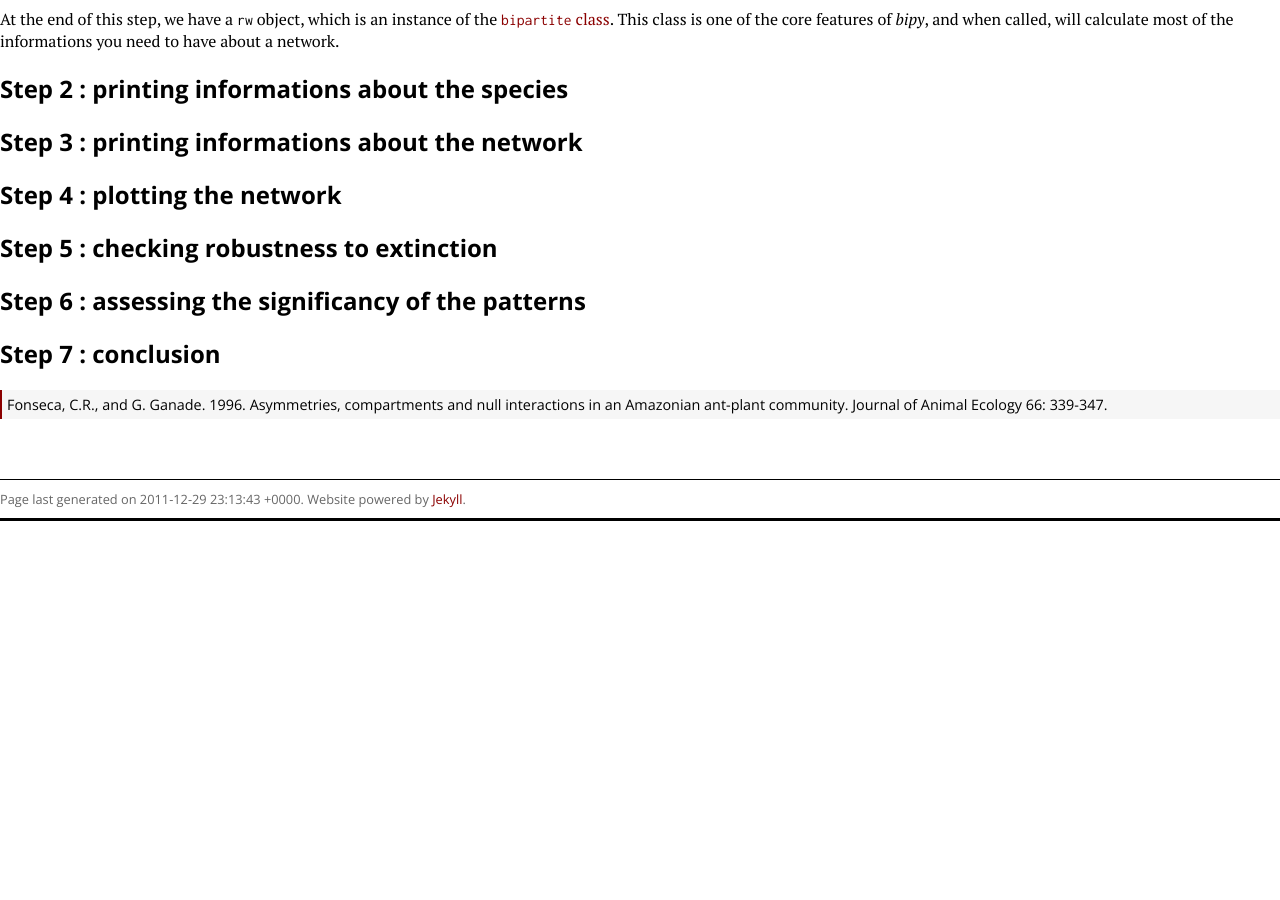
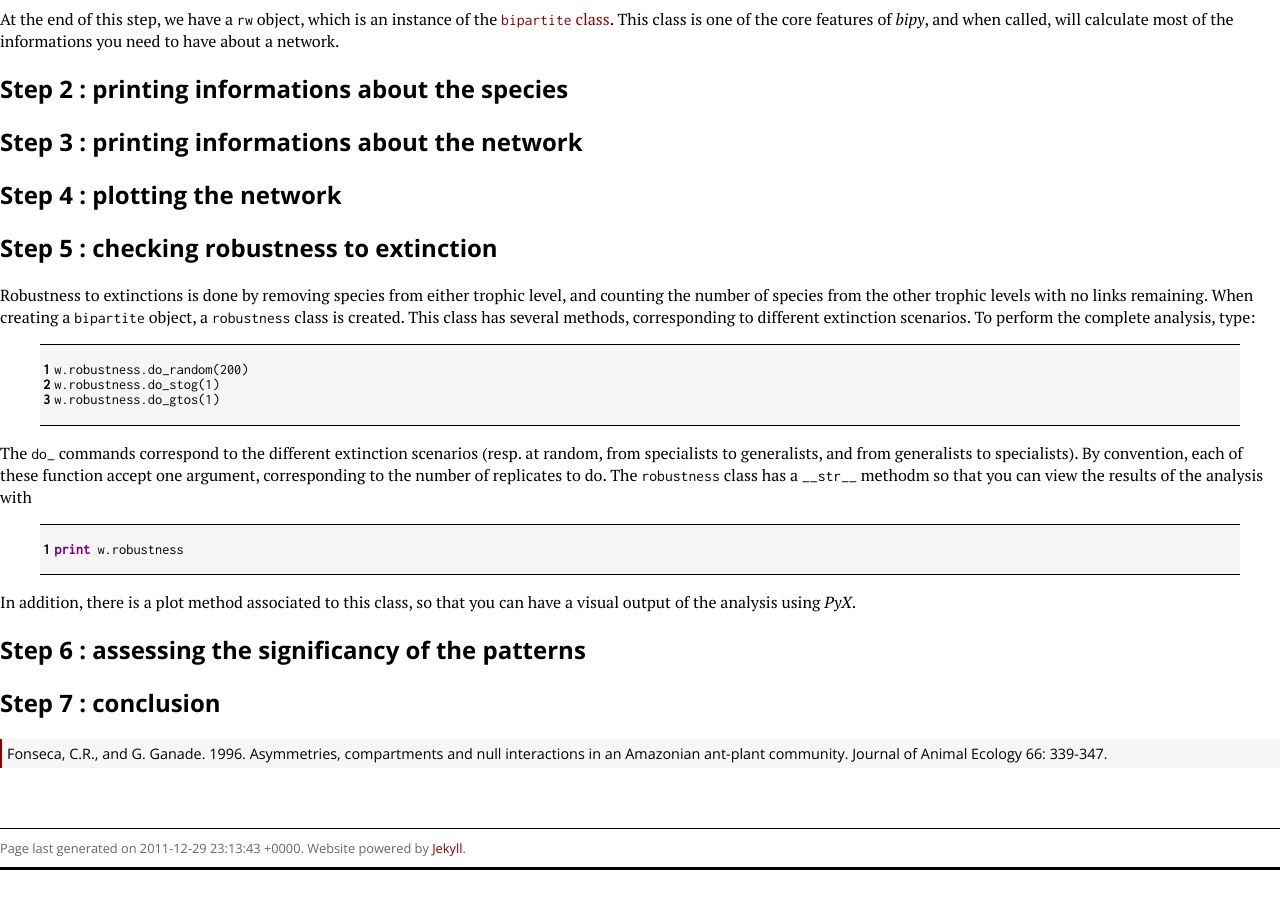
Before and after one commit to tpoisot/bipy, a Jekyll site: the page built from tutorial/index.md, in a window 1280 px wide and 900 px high, scrolled down 815 px. Built offline with Jekyll 4.4.1, drawn with Linux system fonts in a browser that asks for light colours; before the commit the page ends 1366 px from its top, so only the background shows below that.

Commit message:
Update to the tutorial about extinctions

```diff
--- a/tutorial/index.md
+++ b/tutorial/index.md
@@ -37,6 +37,22 @@ At the end of this step, we have a `rw` object, which is an instance of the [`bi
 
 ## Step 5 : checking robustness to extinction
 
+Robustness to extinctions is done by removing species from either trophic level, and counting the number of species from the other trophic levels with no links remaining. When creating a `bipartite` object, a `robustness` class is created. This class has several methods, corresponding to different extinction scenarios. To perform the complete analysis, type:
+
+{% highlight pyhon linenos %}
+w.robustness.do_random(200)
+w.robustness.do_stog(1)
+w.robustness.do_gtos(1)
+{% endhighlight %}
+
+The `do_` commands correspond to the different extinction scenarios (resp. at random, from specialists to generalists, and from generalists to specialists). By convention, each of these function accept one argument, corresponding to the number of replicates to do. The `robustness` class has a `__str__` methodm so that you can view the results of the analysis with
+
+{% highlight python linenos %}
+print w.robustness
+{% endhighlight %}
+
+In addition, there is a plot method associated to this class, so that you can have a visual output of the analysis using *PyX*.
+
 ## Step 6 : assessing the significancy of the patterns
 
 ## Step 7 : conclusion
```
